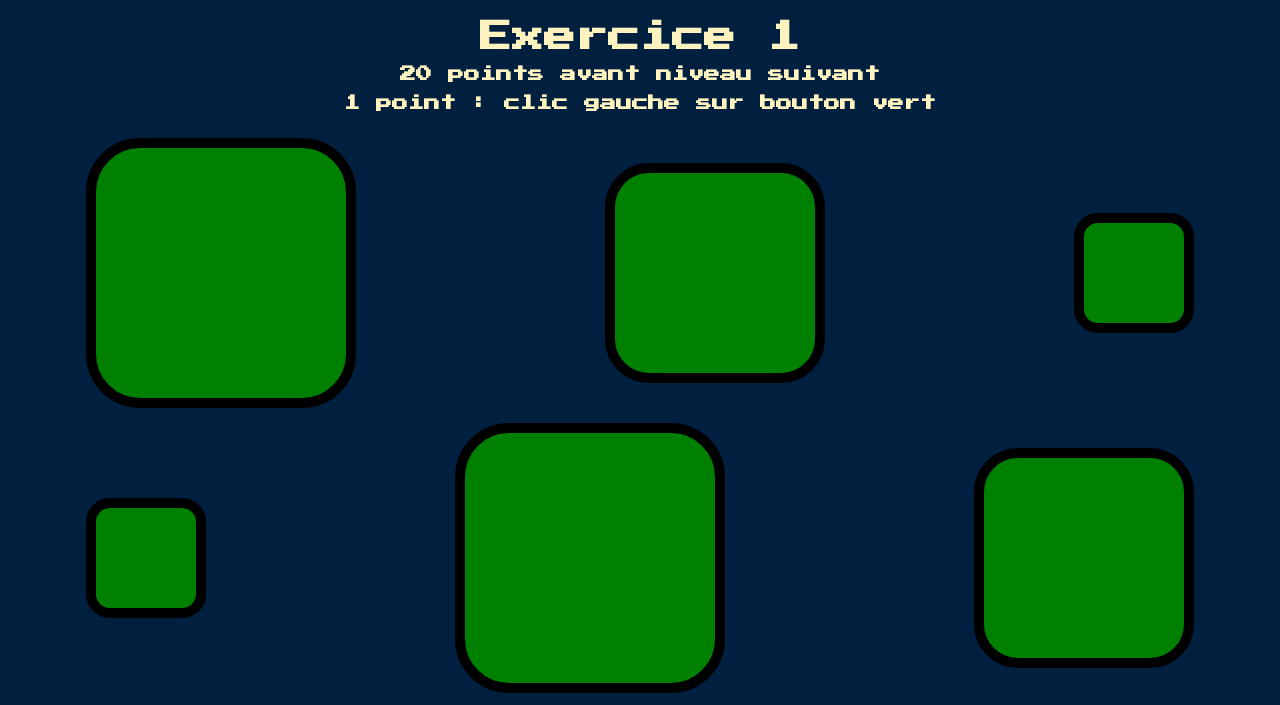
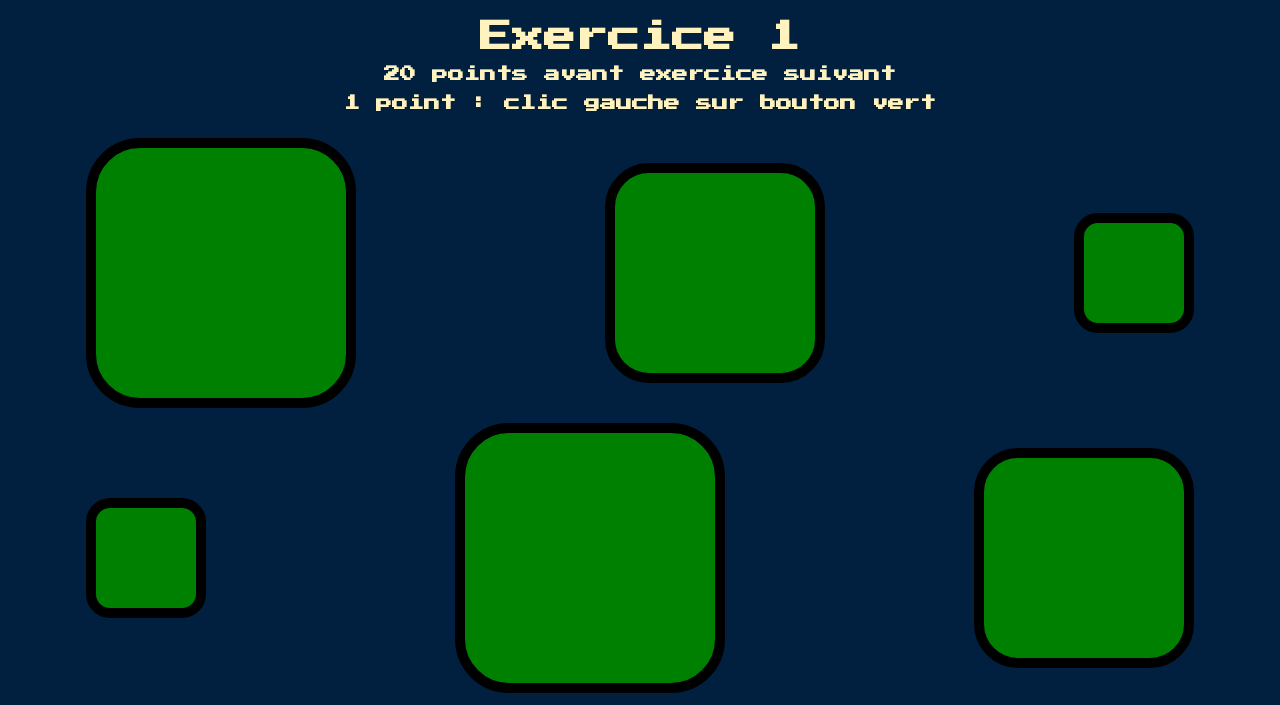
Before and after one commit to kimptgr/learnthemouse, a plain HTML site: page index.html in a window 1280 px wide. Shown: the top 705 px of the page. Drawn offline with nearby package versions, Linux system fonts and the light colour scheme.

Commit message:
Update index.html
- niveau + exercice

```diff
--- a/index.html
+++ b/index.html
@@ -10,7 +10,7 @@
 
 <body>
   <h1 id="level-title">Exercice 1</h1>
-  <h2>20 points avant niveau suivant</h2>
+  <h2>20 points avant exercice suivant</h2>
   <h3>1 point : clic gauche sur bouton vert</h3>
   <div class="container">
     <div class="row rowBig">
```
